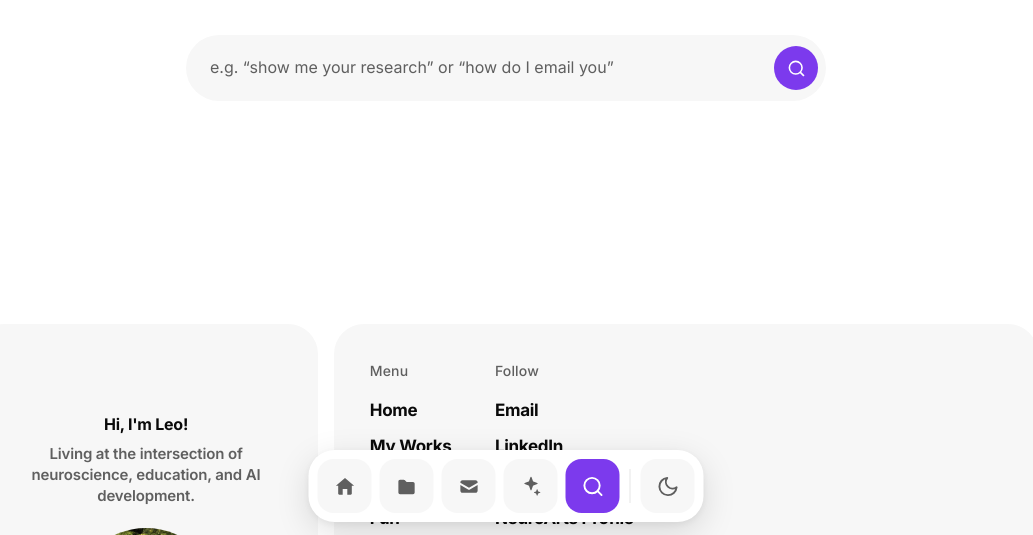
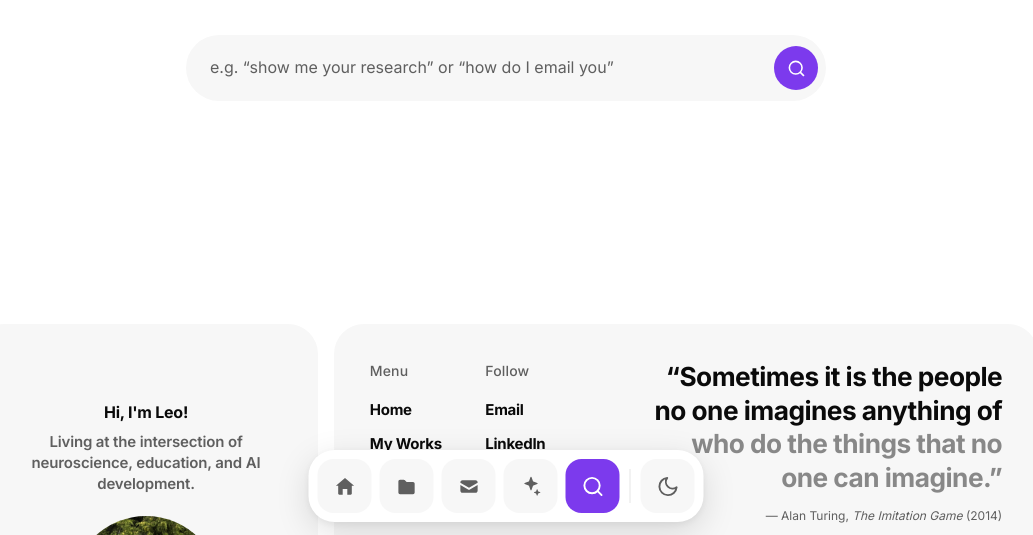
Before and after one commit to leojchung/leojchung.github.io, a website: page ask.html in a window 1280 px wide. Shown: the part 258-793 px from the top of the page, without its empty margins (134-1167 px from the left). Drawn offline with Linux system fonts and the light colour scheme.

Commit message:
Show the footer quote on every page, level with Menu and Follow
Leo wanted the quote in every footer, not just Home's, and its first
line to start at the same height as the Menu and Follow headings
instead of sitting at the bottom of the column.

Co-Authored-By: Claude Opus 5.5 <noreply@anthropic.com>

```diff
--- a/ask.html
+++ b/ask.html
@@ -27,7 +27,7 @@
 <link rel="preconnect" href="https://fonts.gstatic.com" crossorigin>
 <link rel="stylesheet" href="https://fonts.googleapis.com/css2?family=Inter:wght@300;400;500;600;700;800&amp;family=JetBrains+Mono:wght@400;500&amp;display=swap">
 
-<link rel="stylesheet" href="styles.css?v=4359e7b6">
+<link rel="stylesheet" href="styles.css?v=1af7fe71">
 
 <script type="application/ld+json">
 {
@@ -112,7 +112,7 @@
           <img src="assets/leo.jpg" alt="" width="150" height="150">
         </div>
         <div class="card stagger-item sp-8">
-          <div class="foot-cols">
+          <div class="foot-cols has-quote">
             <div class="foot-col">
               <h3>Menu</h3>
               <ul>
@@ -134,6 +134,10 @@
               </ul>
             </div>
             <div class="foot-cv"><a class="pill blue sm" href="cv.pdf" rel="noopener" target="_blank">Curriculum Vitae</a></div>
+            <figure class="foot-quote">
+              <blockquote>“Sometimes it is the people no one imagines anything of <em>who do the things that no one can imagine.”</em></blockquote>
+              <figcaption>— <cite>Alan Turing, <em>The Imitation Game</em> (2014)</cite></figcaption>
+            </figure>
           </div>
           <div class="foot-fine">
             <span>&copy; <span id="yr">2026</span> Leo J. Chung</span>
--- a/styles.css
+++ b/styles.css
@@ -936,7 +936,7 @@ form h3 + .field{margin-top:20px}
 /* Home: Menu, Follow, then the quote beside them, as big as fits; CV pill under Menu and Follow. */
 .foot-cols.has-quote{display:grid;grid-template-columns:auto auto 1fr;grid-template-rows:auto 1fr;row-gap:28px}
 .has-quote .foot-cv{grid-column:1/3;grid-row:2;align-self:end}
-.foot-quote{grid-column:3;grid-row:1/3;align-self:end;justify-self:end;margin:0;text-align:right}
+.foot-quote{grid-column:3;grid-row:1/3;align-self:start;justify-self:end;margin:0;text-align:right}
 .foot-quote blockquote{margin:0;font-size:clamp(20px,2.05vw,29px);font-weight:700;line-height:1.28;letter-spacing:-.02em}
 .foot-quote em{font-style:normal;color:var(--ink-mute)}
 .foot-quote figcaption{margin-top:12px;font-size:12px;color:var(--ink-2);line-height:1.5}
```
Also changed, not shown: CLAUDE.md (+4 -3 lines), build.js (+4 -4 lines), contact.html (+6 -2 lines), fun.html (+6 -2 lines), index.html (+1 -1 lines), projects.html (+6 -2 lines).
